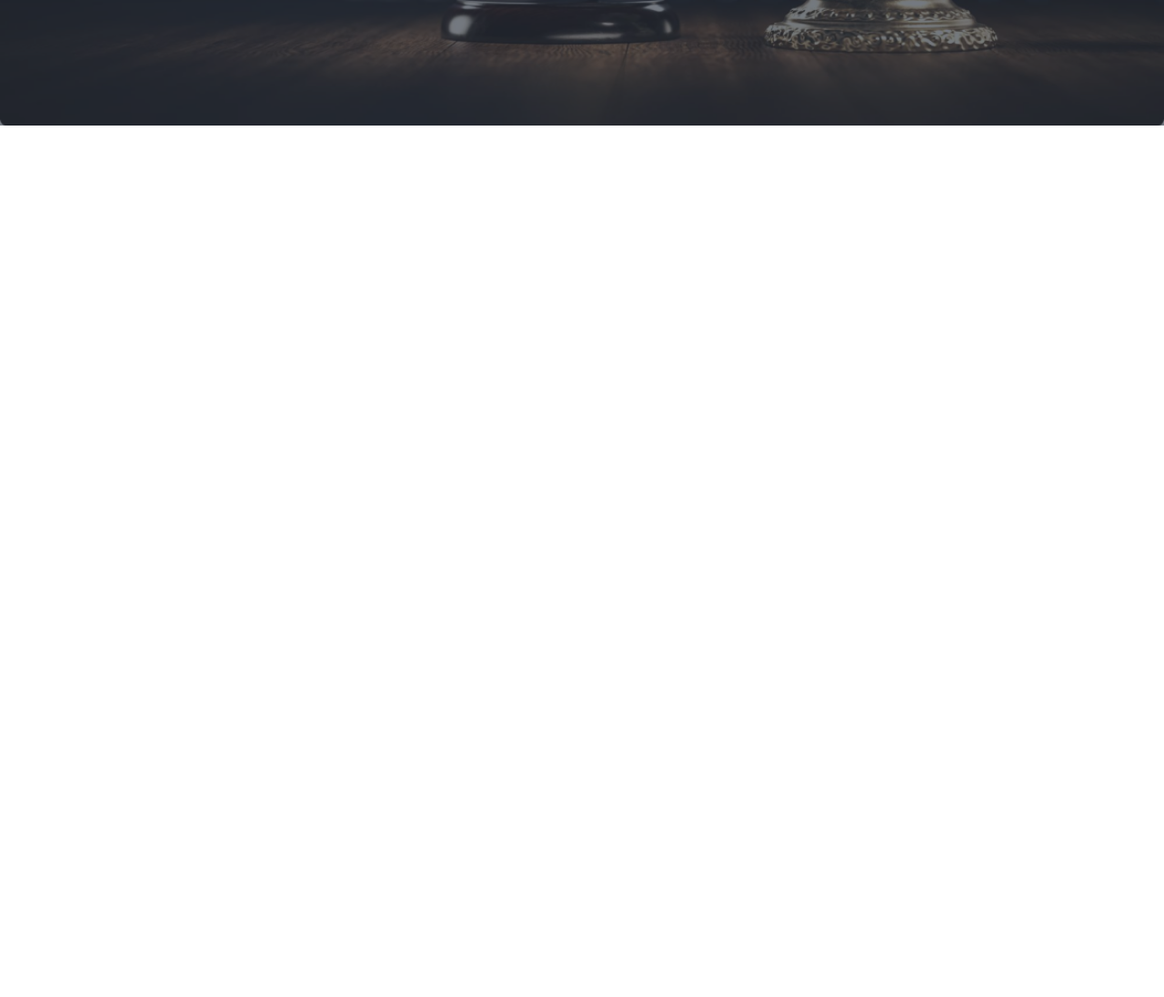
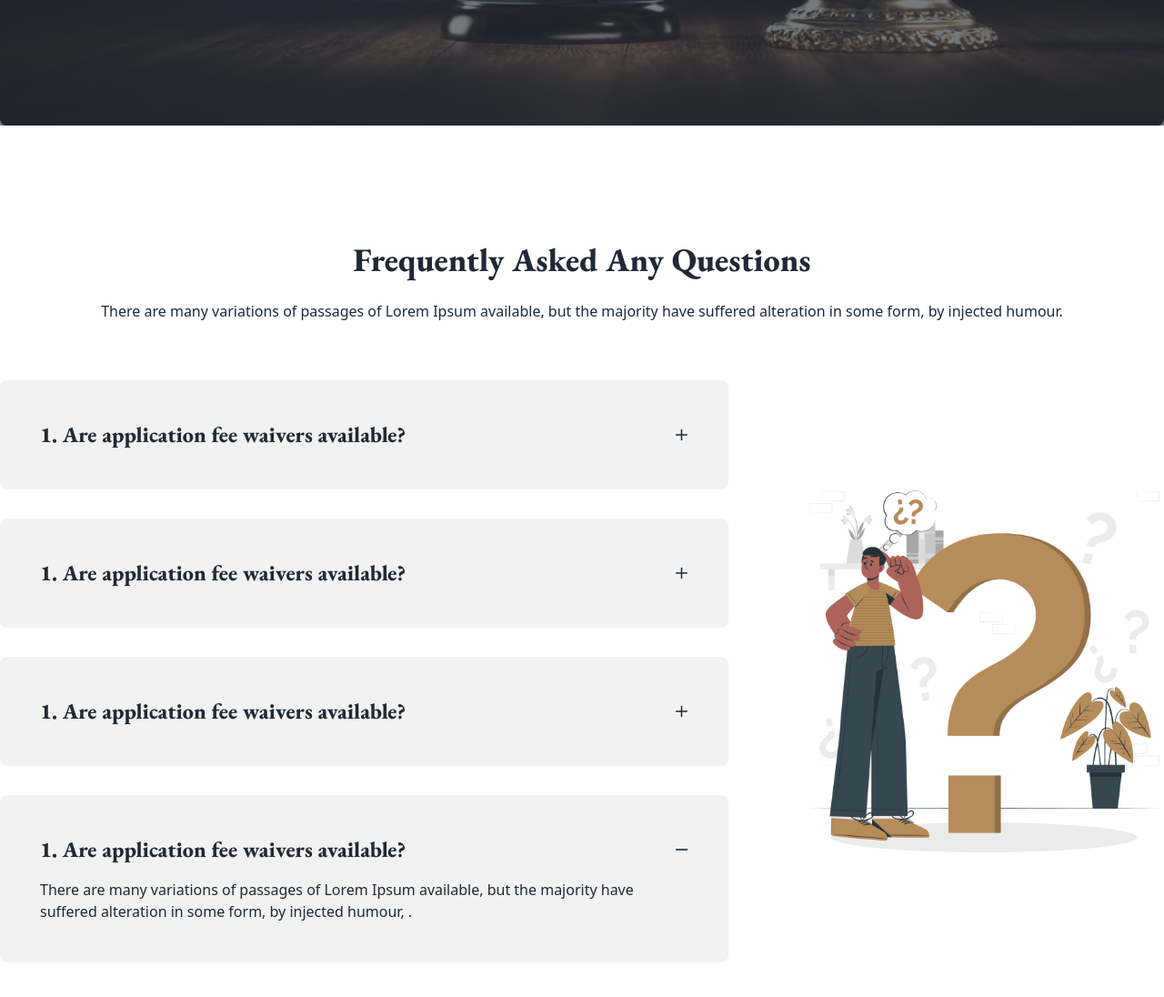
Before and after one commit to arafatYasir/Legal-Solutions, a plain HTML site: page index.html in a window 1280 px wide. Shown: the part 2650-3746 px from the top of the page at 91% size. Before the commit the page ends 2916 px from the top, so only its background shows below. Drawn offline with nearby package versions, Linux system fonts and the light colour scheme.

Commit message:
FAQ section added

```diff
--- a/index.html
+++ b/index.html
@@ -244,7 +244,61 @@
                     </div>
                 </div>
             </div>
+        </section>
 
+        <!-- FAQ: Frequently Asked Questions -->
+        <section class="mb-72">
+            <h2 class="eb-garamond text-4xl font-extrabold mb-6 text-center">Frequently Asked Any Questions</h2>
+            <p class="text-center">There are many variations of passages of Lorem Ipsum available, but the majority have suffered alteration
+                in some form, by injected humour.</p>
+
+            <!-- FAQ Container -->
+            <div class="flex flex-col md:flex-row items-center gap-11 mt-16">
+                <!-- Questions -->
+                <div class="space-y-8">
+                    <div class="collapse collapse-plus bg-base-200 rounded-lg p-7">
+                        <input type="radio" name="my-accordion-3" checked="checked" />
+                        <div class="collapse-title text-2xl font-extrabold eb-garamond">
+                            1. Are application fee waivers available?
+                        </div>
+                        <div class="collapse-content">
+                            <p>There are many variations of passages of Lorem Ipsum available, but the majority have suffered alteration in some form, by injected humour, . </p>
+                        </div>
+                    </div>
+                    <div class="collapse collapse-plus bg-base-200 rounded-lg p-7">
+                        <input type="radio" name="my-accordion-3" checked="checked" />
+                        <div class="collapse-title text-2xl font-extrabold eb-garamond">
+                            1. Are application fee waivers available?
+                        </div>
+                        <div class="collapse-content">
+                            <p>There are many variations of passages of Lorem Ipsum available, but the majority have suffered alteration in some form, by injected humour, . </p>
+                        </div>
+                    </div>
+                    <div class="collapse collapse-plus bg-base-200 rounded-lg p-7">
+                        <input type="radio" name="my-accordion-3" checked="checked" />
+                        <div class="collapse-title text-2xl font-extrabold eb-garamond">
+                            1. Are application fee waivers available?
+                        </div>
+                        <div class="collapse-content">
+                            <p>There are many variations of passages of Lorem Ipsum available, but the majority have suffered alteration in some form, by injected humour, . </p>
+                        </div>
+                    </div>
+                    <div class="collapse collapse-plus bg-base-200 rounded-lg p-7">
+                        <input type="radio" name="my-accordion-3" checked="checked" />
+                        <div class="collapse-title text-2xl font-extrabold eb-garamond">
+                            1. Are application fee waivers available?
+                        </div>
+                        <div class="collapse-content">
+                            <p>There are many variations of passages of Lorem Ipsum available, but the majority have suffered alteration in some form, by injected humour, . </p>
+                        </div>
+                    </div>
+                </div>
+
+                <!-- Image -->
+                <dir>
+                    <img src="images/faq.png">
+                </dir>
+            </div>
         </section>
     </main>
 
```
